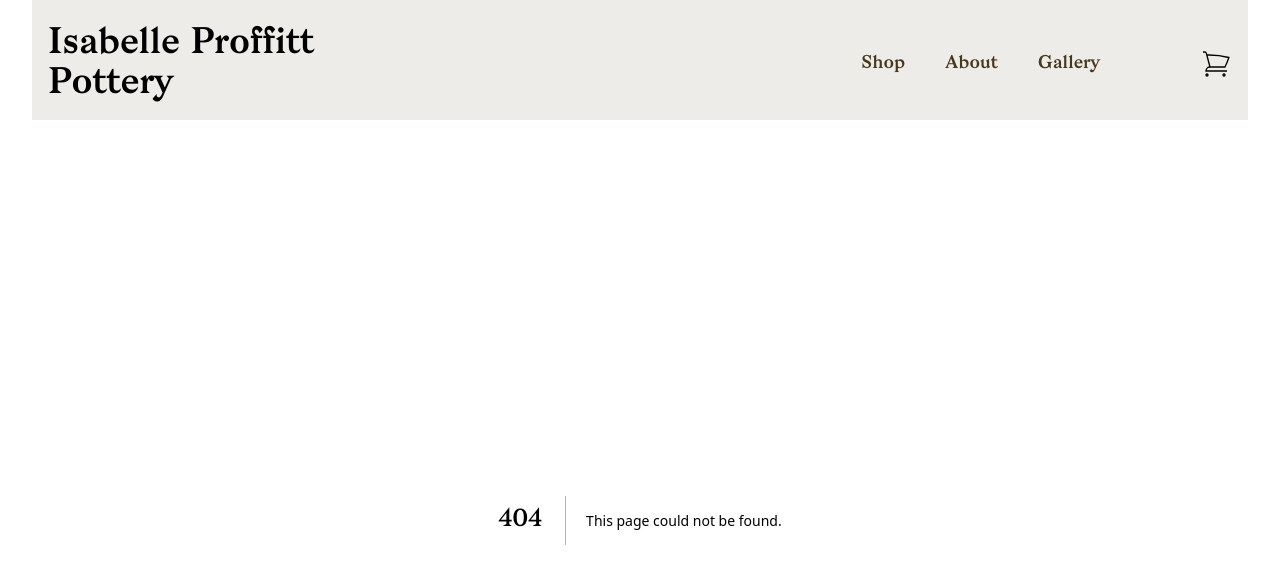
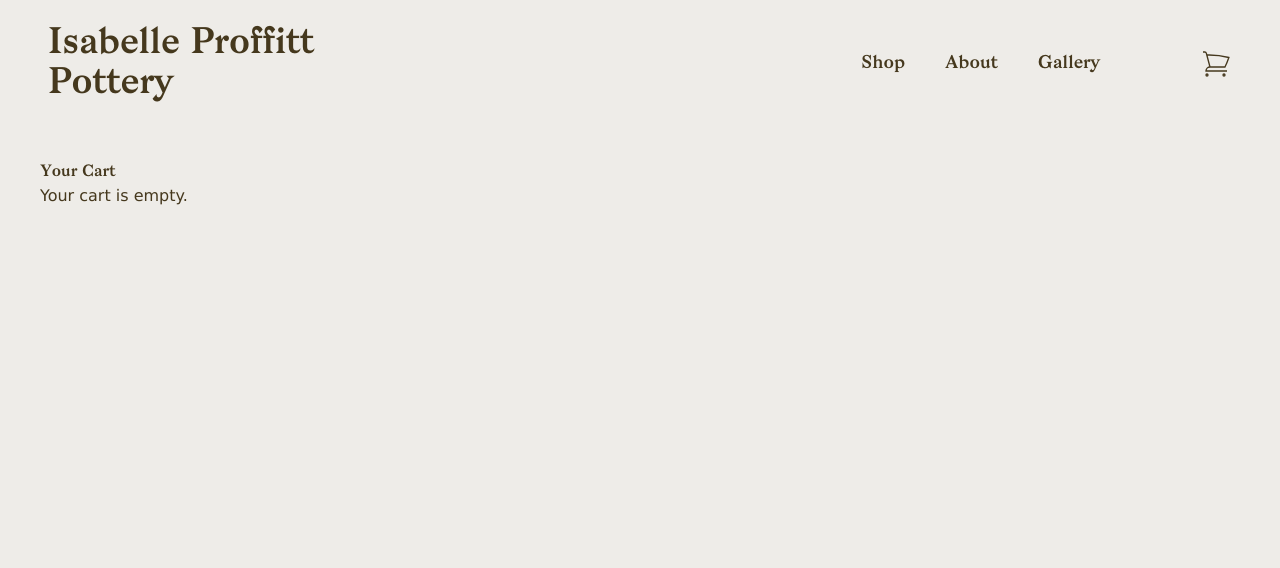
Before and after one commit to EllieForeman/belle-pottery-frontend, a Next.js app: page /cart in a window 1280 px wide. Before the commit this address had no page. Shown: the top 568 px of the page. Built offline with nearby package versions, Linux system fonts and the light colour scheme.

Commit message:
added global context andlocalstorage for cart info:

```diff
--- /dev/null
+++ b/app/cart/page.tsx
@@ -0,0 +1,31 @@
+"use client";
+
+import { useCart } from "../context/cartContext";
+
+export default function CartPage() {
+  const { cart, removeFromCart, clearCart } = useCart();
+
+  const total = cart.reduce((sum, item) => sum + item.price * item.quantity, 0);
+
+  return (
+    <div className="p-10">
+      <h1>Your Cart</h1>
+      {cart.length === 0 ? (
+        <p>Your cart is empty.</p>
+      ) : (
+        <>
+          <ul>
+            {cart.map((item) => (
+              <li key={item.id}>
+                {item.title} — £{item.price} × {item.quantity}
+                <button onClick={() => removeFromCart(item.id)}>Remove</button>
+              </li>
+            ))}
+          </ul>
+          <p>Total: £{total}</p>
+          <button onClick={clearCart}>Clear Cart</button>
+        </>
+      )}
+    </div>
+  );
+}
--- /dev/null
+++ b/app/components/addToCartButton.tsx
@@ -0,0 +1,68 @@
+"use client";
+
+import { useCart } from "../context/cartContext";
+import { useState } from "react";
+
+type Props = {
+  product: {
+    id: string | number;
+    title: string;
+    price: number;
+    image?: string;
+    stock: number;
+  };
+};
+
+export default function AddToCartButton({ product }: Props) {
+  const { addToCart, cart } = useCart();
+  const [added, setAdded] = useState(false);
+
+  const itemInCart = cart.find((item) => item.id === product.id.toString());
+  const quantity = itemInCart?.quantity || 0;
+
+  const inCartQuantity = itemInCart?.quantity || 0;
+  const availableStock = product.stock;
+
+  const outOfStock = availableStock === 0;
+  const isMaxedOut = inCartQuantity >= availableStock;
+
+  console.log(quantity, inCartQuantity, availableStock, outOfStock, isMaxedOut);
+
+  const handleClick = () => {
+    addToCart({
+      id: product.id.toString(),
+      title: product.title,
+      price: product.price,
+      image: product.image,
+      quantity: 1,
+    });
+    setAdded(true);
+    setTimeout(() => setAdded(false), 1500);
+  };
+
+  return (
+    <div className="mt-6 space-y-2">
+      <button
+        onClick={handleClick}
+        disabled={outOfStock || isMaxedOut}
+        className={`w-80 px-6 py-4 border-2 rounded transition-all duration-300 ${
+          outOfStock || isMaxedOut
+            ? "bg-gray-300 text-gray-500 cursor-not-allowed"
+            : "hover:bg-[var(--foreground)] hover:text-[var(--background)] bg-[var(--background)] text-[var(--foreground)] border-[var(--foreground)]"
+        }`}
+      >
+        {outOfStock
+          ? "Out of Stock"
+          : isMaxedOut
+            ? "Product in basket"
+            : added
+              ? "✔ Added!"
+              : "Add to basket"}
+      </button>
+
+      {quantity > 0 && (
+        <p className="text-sm text-gray-500">In basket: {quantity}</p>
+      )}
+    </div>
+  );
+}
--- /dev/null
+++ b/app/components/checkoutButton.tsx
@@ -0,0 +1,39 @@
+"use client";
+
+import { useCart } from "../context/cartContext";
+
+export default function CheckoutButton() {
+  const { cart } = useCart();
+
+  console.log("cart payload", cart);
+
+
+  const handleCheckout = async () => {
+    if (cart.length === 0) return;
+
+    const res = await fetch("/api/checkout_sessions", {
+      method: "POST",
+      headers: {
+        "Content-Type": "application/json",
+      },
+      body: JSON.stringify({ cart }),
+    });
+
+    const data = await res.json();
+
+    if (data?.url) {
+      window.location.href = data.url;
+    } else {
+      alert("Error creating checkout session");
+    }
+  };
+
+  return (
+    <button
+      onClick={handleCheckout}
+      className="w-80 mt-4 px-6 py-3 border-2 rounded bg-[var(--foreground)] text-[var(--background)] border-[var(--foreground)] hover:underline hover:underline-offset-4"
+      >
+      Checkout
+    </button>
+  );
+}
--- a/app/components/menuBar.tsx
+++ b/app/components/menuBar.tsx
@@ -2,9 +2,14 @@
 
 import { useState } from "react";
 import Link from "next/link";
+import { useCart } from "../context/cartContext";
 
 const MenuBar: React.FC = () => {
   const [isOpen, setIsOpen] = useState(false);
+  const { cart } = useCart();
+  const itemCount = cart.length;
+  console.log("cart", cart);
+  console.log("item count", itemCount);
   const handleClick = () => {
     console.log("Burger menu toggled!", !isOpen);
     setIsOpen(!isOpen);
@@ -50,11 +55,7 @@ const MenuBar: React.FC = () => {
             </li>
           </ul>
           <div className="flex items-center justify-end w-[100px]">
-            <Link
-              className="text-4xl"
-              href="/cart"
-              onClick={() => setIsOpen(false)}
-            ></Link>
+            <Link className="text-lg" href="/cart">
               <svg
                 xmlns="http://www.w3.org/2000/svg"
                 fill="none"
@@ -64,6 +65,12 @@ const MenuBar: React.FC = () => {
               >
                 <path d="M2.25 3h1.386c.51 0 .955.343 1.087.835l.383 1.437M7.5 14.25a3 3 0 00-3 3h15.75m-12.75-3h11.218c1.121-2.3 2.1-4.684 2.924-7.138a60.114 60.114 0 00-16.536-1.84M7.5 14.25L5.106 5.272M6 20.25a.75.75 0 11-1.5 0 .75.75 0 011.5 0zm12.75 0a.75.75 0 11-1.5 0 .75.75 0 011.5 0z" />
               </svg>
+              {itemCount > 0 && (
+                <span className="absolute top-10 right-10 bg-[var(--foreground)] text-[var(--background)] text-xs font-bold px-2 py-0.5 rounded-full">
+                  {itemCount}
+                </span>
+              )}
+            </Link>
           </div>
         </div>
 
@@ -101,6 +108,15 @@ const MenuBar: React.FC = () => {
                   Gallery
                 </Link>
               </li>
+              <li>
+                <Link
+                  className="text-4xl"
+                  href="/cart"
+                  onClick={() => setIsOpen(false)}
+                >
+                  Cart
+                </Link>
+              </li>
             </ul>
           </div>
         )}
--- /dev/null
+++ b/app/context/cartContext.tsx
@@ -0,0 +1,81 @@
+"use client";
+
+import React, {
+  createContext,
+  useContext,
+  useState,
+  useEffect,
+  ReactNode,
+} from "react";
+
+type CartItem = {
+  id: string;
+  title: string;
+  price: number;
+  quantity: number;
+  image?: string;
+};
+
+type CartContextType = {
+  cart: CartItem[];
+  addToCart: (item: CartItem) => void;
+  removeFromCart: (id: string) => void;
+  clearCart: () => void;
+};
+
+const CartContext = createContext<CartContextType | undefined>(undefined);
+
+export function CartProvider({ children }: { children: ReactNode }) {
+  const [cart, setCart] = useState<CartItem[]>([]);
+
+  useEffect(() => {
+    const storedCart = localStorage.getItem("cart");
+    if (storedCart) {
+      setCart(JSON.parse(storedCart));
+    }
+  }, []);
+
+  // Sync cart to localStorage whenever it changes
+  useEffect(() => {
+    localStorage.setItem("cart", JSON.stringify(cart));
+  }, [cart]);
+
+  // Add item (or increase quantity)
+  const addToCart = (item: CartItem) => {
+    setCart((prev) => {
+      const existing = prev.find((i) => i.id === item.id);
+      if (existing) {
+        return prev.map((i) =>
+          i.id === item.id ? { ...i, quantity: i.quantity + item.quantity } : i,
+        );
+      }
+      return [...prev, item];
+    });
+  };
+
+  // Remove item by ID
+  const removeFromCart = (id: string) => {
+    setCart((prev) => prev.filter((item) => item.id !== id));
+  };
+
+  // Clear all items
+  const clearCart = () => {
+    setCart([]);
+  };
+
+  return (
+    <CartContext.Provider
+      value={{ cart, addToCart, removeFromCart, clearCart }}
+    >
+      {children}
+    </CartContext.Provider>
+  );
+}
+
+export function useCart() {
+  const context = useContext(CartContext);
+  if (!context) {
+    throw new Error("useCart must be used within a CartProvider");
+  }
+  return context;
+}
--- a/app/layout.tsx
+++ b/app/layout.tsx
@@ -1,6 +1,7 @@
 import type { Metadata } from "next";
 import "./globals.css";
 import MenuBar from "./components/menuBar";
+import { CartProvider } from "./context/cartContext";
 
 export const metadata: Metadata = {
   title: "Isabelle Proffitt Pottery",
@@ -16,8 +17,10 @@ export default function RootLayout({
   return (
     <html lang="en">
       <body className="font-sans">
-        <MenuBar />
-        {children}
+        <CartProvider>
+          <MenuBar />
+          {children}
+        </CartProvider>
       </body>
     </html>
   );
--- a/app/lib/api.ts
+++ b/app/lib/api.ts
@@ -7,9 +7,8 @@ export async function fetchFromCMS(endpoint: string, query = "") {
   try {
     const res = await fetch(url, {
       // next: { revalidate: false },
-      cache: 'no-store', // completely disables caching for LOCAL ONLY
+      cache: "no-store", // completely disables caching for LOCAL ONLY
       next: { revalidate: 0 }, // always fresh in dev, ISR in prod
-
     });
 
     if (!res.ok) {
--- a/app/shop/[id]/[slug]/page.tsx
+++ b/app/shop/[id]/[slug]/page.tsx
@@ -3,6 +3,8 @@ import { notFound } from "next/navigation";
 import Link from "next/link";
 import { TextDropdown } from "@/app/components/dropdown";
 import { fetchFromCMS } from "@/app/lib/api";
+import AddToCartButton from "@/app/components/addToCartButton";
+import CheckoutButton from "@/app/components/checkoutButton";
 
 type Product = {
   id: number;
@@ -13,10 +15,10 @@ type Product = {
   productImages?: { url: string }[];
   careInstructions?: string;
   deliveryDetails?: string;
+  stock: number;
 };
 
 export const dynamic = "force-dynamic";
-
 
 // **Fetch product from Strapi by ID**
 async function getProductById(id: string): Promise<Product | null> {
@@ -25,9 +27,7 @@ async function getProductById(id: string): Promise<Product | null> {
   return data.data[0];
 }
 
-
 type Params = { id: string; slug: string };
-
 
 export default async function ProductPage({
   params,
@@ -97,23 +97,27 @@ export default async function ProductPage({
           {itemDescription || "No description available."}
         </p>
 
-        <form
-          action="/api/checkout_sessions"
-          method="POST"
-          className="mt-12 mb-12"
-        >
+        <form className="mt-12 mb-12">
           <input type="hidden" name="title" value={title} />
-          <input type="hidden" name="description" value={itemDescription || ''} />
+          <input
+            type="hidden"
+            name="description"
+            value={itemDescription || ""}
+          />
           <input type="hidden" name="price" value={price} />
-          <button
-            type="submit"
-            role="link"
-            className="px-6 py-3 bg-[var(--foreground)] text-[var(--background)] border-2 border-transparent rounded transition-all duration-300 hover:bg-[var(--background)] hover:text-[var(--foreground)] hover:border-[var(--foreground)] hover:border-2"
-          >
-            Buy now
-          </button>
+
+          <AddToCartButton
+            product={{
+              id: product.id,
+              title: product.title,
+              price: product.price,
+              image: product.productMainImage?.url,
+              stock: product.stock,
+            }}
+          />
+
+          <CheckoutButton />
         </form>
-
 
         {/* Care & Shipping Dropdowns using `TextDropdown` */}
         <TextDropdown
--- a/app/shop/page.tsx
+++ b/app/shop/page.tsx
@@ -2,27 +2,8 @@ import Image from "next/image";
 import Link from "next/link";
 import { fetchFromCMS } from "../lib/api";
 
-type Product = {
-  id: number;
-  title: string;
-  price: number;
-  productMainImage?: {
-    url: string;
-  };
-};
-
 export default async function ShopPage() {
   const shopData = await fetchFromCMS("sale-items");
-
-  console.log("Fetched Sale Items:", shopData); // Debugging
-
-  if (!shopData || !shopData.data) {
-    return (
-      <div className="text-center text-red-500 py-10">
-        Error loading sale items. Please check the API response.
-      </div>
-    );
-  }
 
   return (
     <div className="container mx-auto py-10 px-4">
```
Also changed, not shown: app/api/checkout_sessions/route.ts (+7 -7 lines), app/components/footer.tsx (+12 -3 lines), app/success/page.tsx (+11 -8 lines). Lines whose indentation alone changed are shown as unchanged.
